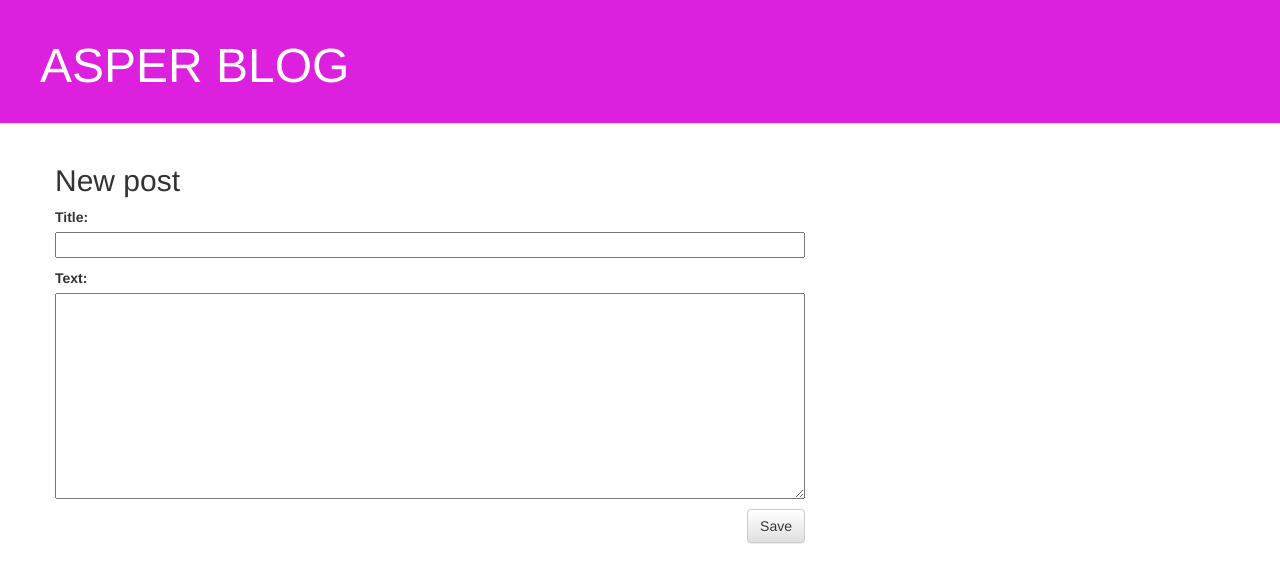
After one commit to The-WildWolf/AsperSite, a Django app: page /post/new/ in a window 1280 px wide. The commit adds this page. Shown: the top 583 px of the page. Run offline with Django 4.2, Linux system fonts and the light colour scheme; some libraries are stand-ins or nearby versions.

Commit message:
dodawanie postów, autoryzacja

```diff
--- /dev/null
+++ b/blog/forms.py
@@ -0,0 +1,8 @@
+from django import forms
+from .models import Post
+
+
+class PostForm(forms.ModelForm):
+    class Meta:
+        model = Post
+        fields = ('title', 'text',)
--- a/blog/templates/blog/base.html
+++ b/blog/templates/blog/base.html
@@ -9,6 +9,9 @@
     </head>
    <body>
     <div class="page-header">
+        {% if user.is_authenticated %}
+            <a href="{% url 'post_new' %}" class="top-menu"><span class="glyphicon glyphicon-plus"></span></a>
+        {% endif %}
         <h1><a href="/">ASPER BLOG</a></h1>
     </div>
         <div class="content container">
--- a/blog/templates/blog/post_detail.html
+++ b/blog/templates/blog/post_detail.html
@@ -11,3 +11,6 @@
         <p>{{ post.text|linebreaksbr }}</p>
     </div>
 {% endblock %}
+{% if user.is_authenticated %}
+     <a class="btn btn-default" href="{% url 'post_edit' pk=post.pk %}"><span class="glyphicon glyphicon-pencil"></span></a>
+{% endif %}
--- /dev/null
+++ b/blog/templates/blog/post_edit.html
@@ -0,0 +1,9 @@
+{% extends 'blog/base.html' %}
+
+{% block content %}
+    <h2>New post</h2>
+    <form method="POST" class="post-form">{% csrf_token %}
+        {{ form.as_p }}
+        <button type="submit" class="save btn btn-default">Save</button>
+    </form>
+{% endblock %}
--- a/blog/urls.py
+++ b/blog/urls.py
@@ -4,4 +4,5 @@ from . import views
 urlpatterns = [
     path('', views.post_list, name='post_list'),
     path('post/<int:pk>/', views.post_detail, name='post_detail'),
+    path('post/new/', views.post_new, name='post_new'),
 ]
--- a/blog/views.py
+++ b/blog/views.py
@@ -1,6 +1,7 @@
 from django.utils import timezone
 from .models import Post
-from django.shortcuts import render, get_object_or_404
+from django.shortcuts import render, get_object_or_404, redirect
+from .forms import PostForm
 
 
 def post_list(request):
@@ -11,3 +12,17 @@ def post_list(request):
 def post_detail(request, pk):
     post = get_object_or_404(Post, pk=pk)
     return render(request, 'blog/post_detail.html', {'post': post})
+
+
+def post_new(request):
+    if request.method == "POST":
+        form = PostForm(request.POST)
+        if form.is_valid():
+            post = form.save(commit=False)
+            post.author = request.user
+            post.published_date = timezone.now()
+            post.save()
+            return redirect('post_detail', pk=post.pk)
+    else:
+        form = PostForm()
+    return render(request, 'blog/post_edit.html', {'form': form})
```
